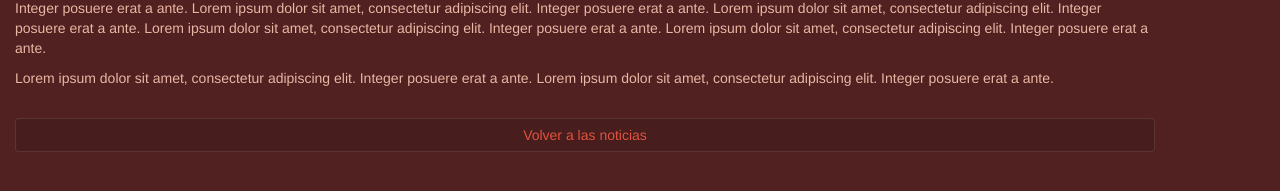
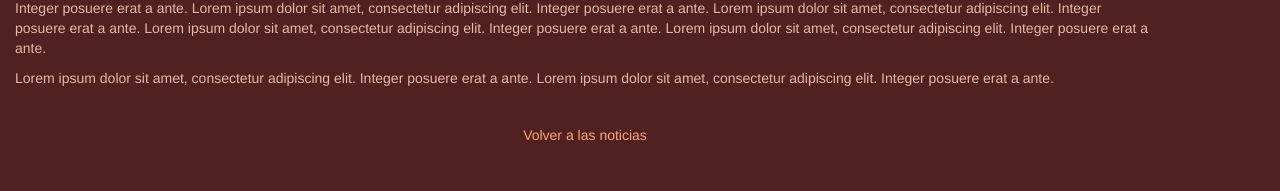
Before and after one commit to greenled/etlea-landing-page, a Jekyll site: the page built from news/_posts/2014-08-26-first-story.md, in a window 1280 px wide. Shown: the part 422-613 px from the top of the page. Built offline with Jekyll 4.4.1, drawn with Linux system fonts in a browser that asks for light colours.

Commit message:
Cambiado estilo de botón "Volver a las noticias" para que se vea igual que los de la navegación

```diff
--- a/assets/stylesheets/styles.css
+++ b/assets/stylesheets/styles.css
@@ -46,13 +46,13 @@ blockquote {
 }
 
 .btn-default {
-	color: #E35441;
-	background-color: rgba(0, 0, 0, 0.1);
-	border-color: rgba(255, 255, 255, 0.1);
+	color: #FFA579;
+	background-color: transparent;
+	border-color: transparent;
 }
 
 .btn-default:hover, .btn-default:focus {
-	color: #E35441;
-	background-color: rgba(0, 0, 0, 0.3);
-	border-color: rgba(255, 255, 255, 0.1);
+	color: #FFA579;
+	background-color: rgba(0, 0, 0, 0.1);
+	border-color: transparent;
 }
```
